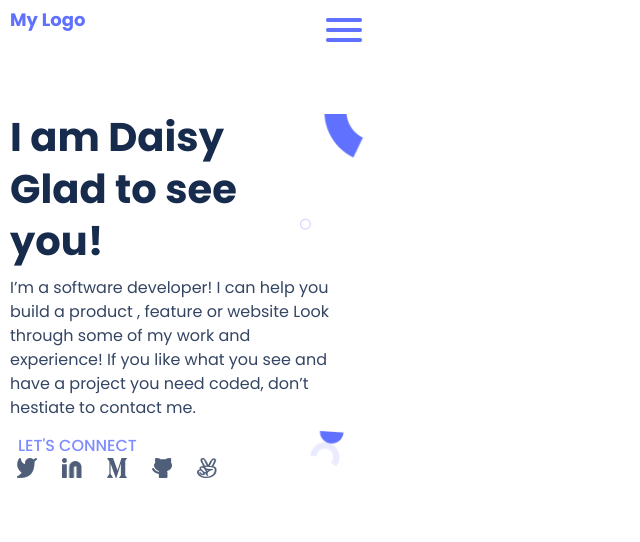
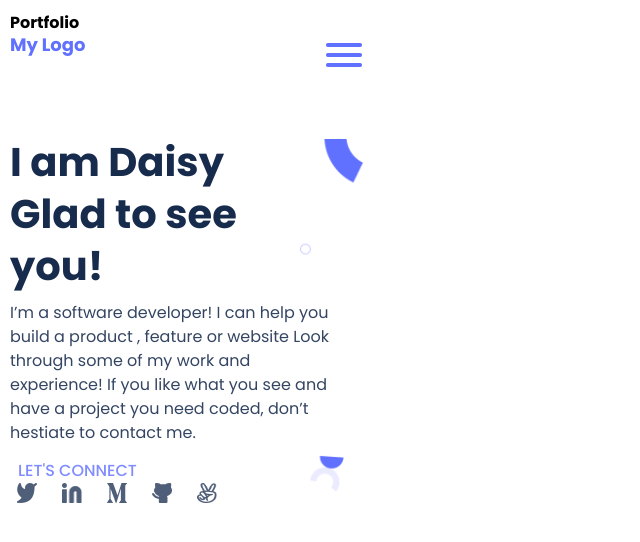
Before and after one commit to Berucan/Portfolio, a website: page index.html in a window 1280 px wide. Shown: the whole page, without its empty margins (0-640 px from the left). Drawn offline with Linux system fonts and the light colour scheme.

Commit message:
Modify css file

```diff
--- a/index.html
+++ b/index.html
@@ -11,6 +11,7 @@
     <div class="main-div">
         <!--HEADER SECTION-->
           <section class="header-section">
+              <h4>Portfolio</h4>
               <header class="toolbar">
                   <a href="#">My Logo</a>
                   <nav class="nav-item">
--- a/style.css
+++ b/style.css
@@ -41,7 +41,7 @@ header img {
   left: 16.67%;
   right: 16.67%;
   display: block;
- }
+}
 
 .language-list img {
   width: 30px;
```
Also changed, not shown: package.json (added, +26 -0 lines), .stylelintrc.json (added), 3 other files.
